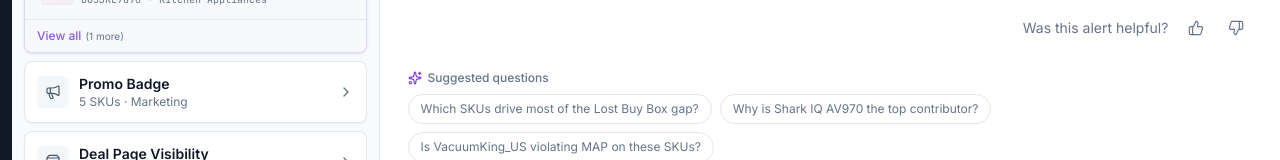
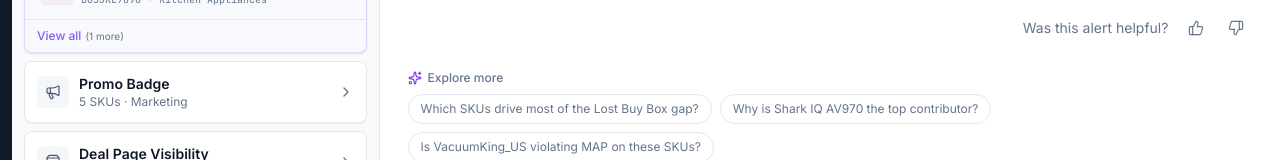
Before and after one commit to CIQDesignGit/alerts-V2, a Next.js app: page / in a window 1280 px wide. Shown: the part 506-666 px from the top of the page. Built offline with nearby package versions, Linux system fonts and the light colour scheme.

Commit message:
rename suggested questions

```diff
--- a/src/components/alerts-insights/suggested-ai-prompts.tsx
+++ b/src/components/alerts-insights/suggested-ai-prompts.tsx
@@ -5,7 +5,7 @@ import { Sparkles } from "lucide-react";
 import type { AllyAiPrompt } from "@/lib/mock-alerts-insights";
 
 /** Shared section label for AllyAI prompt chips across Alerts + RCA surfaces */
-export const SUGGESTED_PROMPTS_HEADING = "Suggested questions";
+export const SUGGESTED_PROMPTS_HEADING = "Explore more";
 
 type SuggestedAiPromptsProps = {
   prompts: AllyAiPrompt[];
--- a/src/components/sku-rca/use-sku-ally-thread.ts
+++ b/src/components/sku-rca/use-sku-ally-thread.ts
@@ -55,7 +55,7 @@ export function useSkuAllyThread(sku: IssueSku) {
           id: `ally-${stamp}`,
           role: "assistant",
           kind: "text",
-          text: "Got it — I’m reviewing this alert. Ask a follow-up from the suggested questions above.",
+          text: "Got it — I’m reviewing this alert. Ask a follow-up from Explore more above.",
         },
       ]);
     },
```
